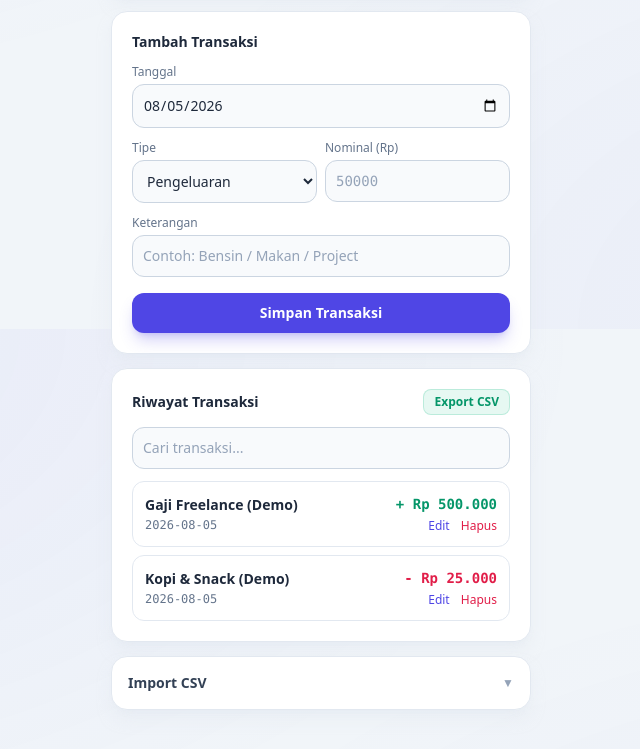
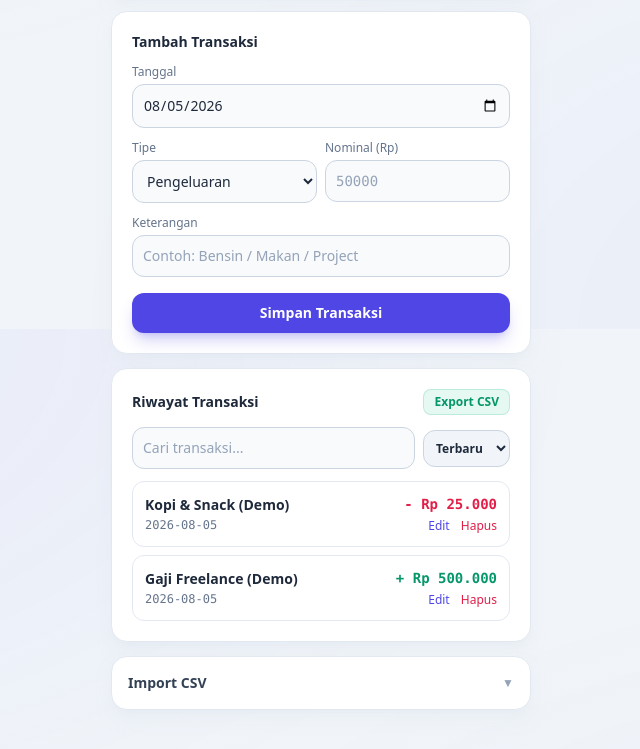
Before and after one commit to alfisjahri/kas-harian, a website built with Vite: page index.html in a window 1280 px wide. Shown: the part 471-1220 px from the top of the page, without its empty margins (319-959 px from the left). Built offline with nearby package versions, Linux system fonts and the light colour scheme.

Commit message:
fix(sort): sort transactions by date & ID (Terbaru by default) and add sort order selector

```diff
--- a/app.js
+++ b/app.js
@@ -138,7 +138,7 @@ window.addEventListener('DOMContentLoaded', async () => {
   });
 
   ['picker-month', 'picker-specific-day', 'picker-quarter-year', 'picker-quarter-q',
-   'picker-semester-year', 'picker-semester-s', 'picker-year-only'].forEach(id => {
+   'picker-semester-year', 'picker-semester-s', 'picker-year-only', 'sort-order'].forEach(id => {
     document.getElementById(id)?.addEventListener('change', renderFilteredList);
   });
 
@@ -472,8 +472,9 @@ function renderFilteredList() {
 function getFilteredData(data) {
   const mode = document.getElementById('filter-type')?.value || 'month';
   const searchQuery = (document.getElementById('search-tx')?.value || '').toLowerCase();
+  const sortOrder = document.getElementById('sort-order')?.value || 'newest';
 
-  return data.filter(t => {
+  const filtered = data.filter(t => {
     if (searchQuery && !t.description.toLowerCase().includes(searchQuery)) {
       return false;
     }
@@ -527,6 +528,26 @@ function getFilteredData(data) {
 
     return true;
   });
+
+  // Sortasi berdasar Tanggal & ID (Terbaru ke Terlama secara default)
+  filtered.sort((a, b) => {
+    const ymdA = normalizeDate(a.date).ymd || String(a.date);
+    const ymdB = normalizeDate(b.date).ymd || String(b.date);
+
+    if (ymdA !== ymdB) {
+      return sortOrder === 'newest'
+        ? ymdB.localeCompare(ymdA)
+        : ymdA.localeCompare(ymdB);
+    }
+
+    const idA = String(a.id || '');
+    const idB = String(b.id || '');
+    return sortOrder === 'newest'
+      ? idB.localeCompare(idA)
+      : idA.localeCompare(idB);
+  });
+
+  return filtered;
 }
 
 // --- IMPORT CSV ---
--- a/index.html
+++ b/index.html
@@ -200,8 +200,12 @@
         </button>
       </div>
 
-      <div>
-        <input type="text" id="search-tx" placeholder="Cari transaksi..." class="input-field">
+      <div class="flex gap-2 items-center">
+        <input type="text" id="search-tx" placeholder="Cari transaksi..." class="input-field flex-1">
+        <select id="sort-order" class="text-xs bg-slate-100 dark:bg-slate-800 border border-slate-300 dark:border-slate-700 text-slate-800 dark:text-slate-200 p-2 rounded-xl font-semibold focus:outline-none focus:border-indigo-500 cursor-pointer whitespace-nowrap">
+          <option value="newest" selected>Terbaru</option>
+          <option value="oldest">Terlama</option>
+        </select>
       </div>
 
       <div id="tx-list" class="space-y-2"></div>
```
